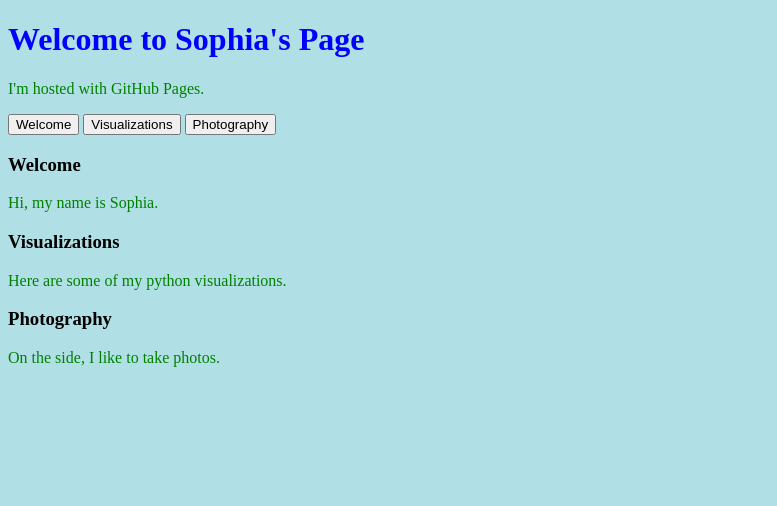
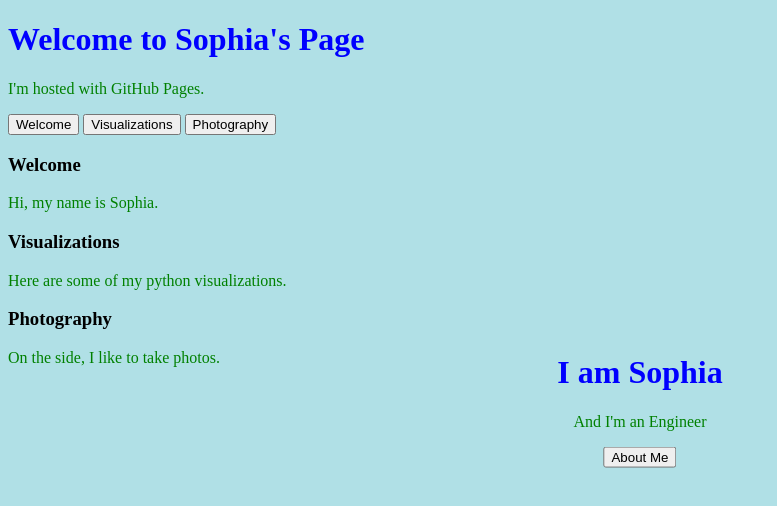
Before and after one commit to scotigno/scotigno.github.io, a plain HTML site: page index.html in a window 1280 px wide. Shown: the whole page, without its empty margins (0-777 px from the left). Drawn offline with Linux system fonts and the light colour scheme.

Commit message:
Update index.html

```diff
--- a/index.html
+++ b/index.html
@@ -1,14 +1,13 @@
 <!DOCTYPE html>
 <html>
-<style>
-body {background-color: powderblue;}
-h1   {color: blue;}
-p    {color: green;}
-</style>
+
 <body>
+  <!-- Intro -->
   <h1>Welcome to Sophia's Page</h1>
   <p>I'm hosted with GitHub Pages.</p>
   </body>
+
+  <!-- Tabs -->
   <div class="tab">
     <button class="tablinks" onclick="openCity(event, 'Welcome')">Welcome</button>
     <button class="tablinks" onclick="openCity(event, 'Visualizations')">Visualizations</button>
@@ -30,4 +29,26 @@ p    {color: green;}
     <h3>Photography</h3>
     <p>On the side, I like to take photos.</p>
   </div>
+
+  <!-- Hero Banner -->
+  <div class="hero-text">
+    <h1>I am Sophia</h1>
+    <p>And I'm an Engineer</p>
+    <button>About Me</button>
+  </div>
+
+  <!-- CSS -->
+  <style>
+  body {background-color: powderblue;}
+  h1   {color: blue;}
+  p    {color: green;}
+  .hero-text {
+    text-align: center;
+    position: absolute;
+    top: 50%;
+    left: 50%;
+    transform: translate(-50%, -50%);
+    color: white;
+  }
+  </style>
 </html>
```
Lines whose indentation alone changed are shown as unchanged.
